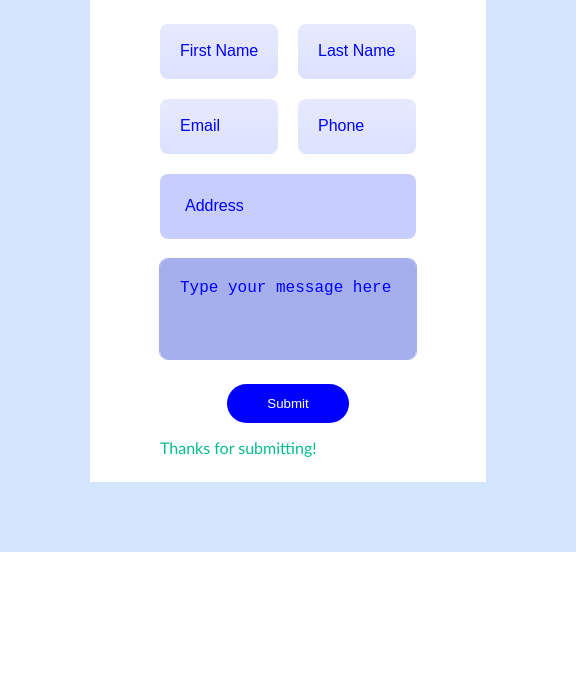
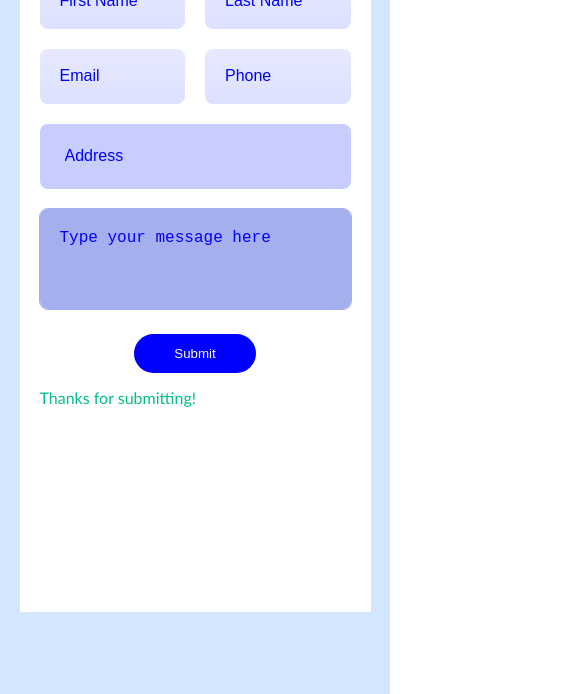
Before and after one commit to Kristle22/praktine-uzduotis-3, a website: page index.html in a window 390 px wide. Shown: the part 150-844 px from the top of the page, 576 px wide, since content can reach past the window. Drawn offline with Linux system fonts and the light colour scheme.

Commit message:
responsive

```diff
--- a/css/main.css
+++ b/css/main.css
@@ -11,14 +11,15 @@ body {
 }
 
 .container {
-  margin: auto;
-  padding: 70px 90px;
   width: 100%;
-  min-width: 576px;
-  max-width: 992px;
+  height: 100vh;
+  padding-top: 20px;
   background-color: #d4e6fe;
 }
 .white {
+  width: 80%;
+  height: 90%;
+  margin: auto;
   text-align: center;
   background-color: #fff;
   padding: 20px 70px;
@@ -104,3 +105,10 @@ p {
   margin: 15px 0 5px 0;
   color: #05bd8b;
 }
+
+@media screen and (max-width: 550px) {
+  .white {
+    width: 90%;
+    padding: 20px;
+  }
+}
```
